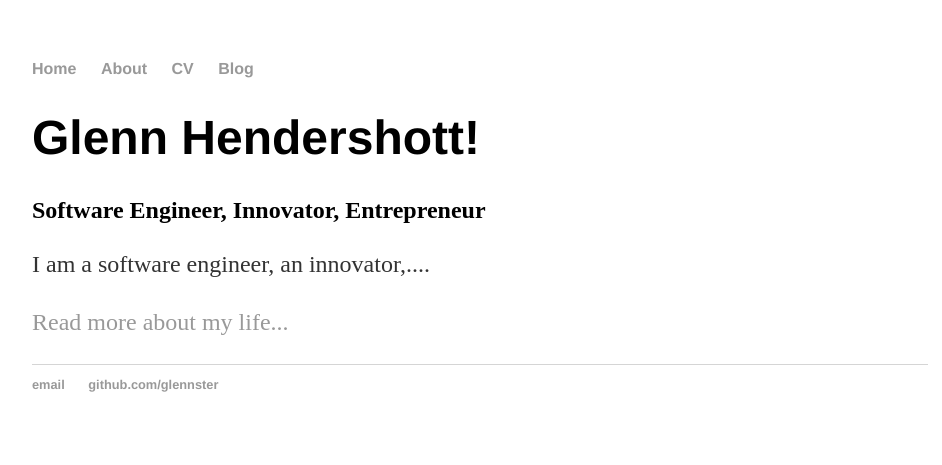
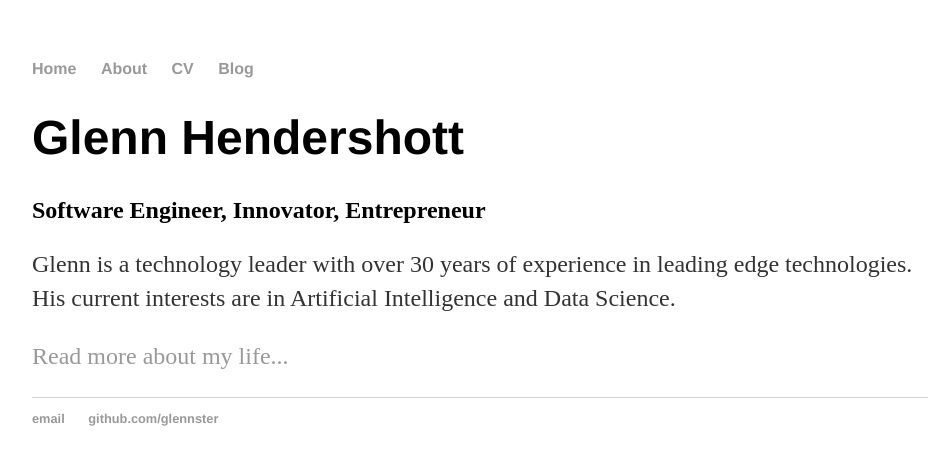
Before and after one commit to glennster/glennster.github.io, a Jekyll site: the page built from index.html, in a window 1280 px wide. Shown: the top 465 px of the page, without its empty margins (160-1102 px from the left). Built offline with Jekyll 4.4.1, drawn with Linux system fonts in a browser that asks for light colours.

Commit message:
Update index.html

```diff
--- a/index.html
+++ b/index.html
@@ -3,8 +3,8 @@ layout: default
 title: Glenn Hendershott, Software Engineer
 ---
 <div class="blurb">
-	<h1>Glenn Hendershott!</h1>
+	<h1>Glenn Hendershott</h1>
 	<h2>Software Engineer, Innovator, Entrepreneur</h2>
-	<p>I am a software engineer, an innovator,.... </p>
+	<p>Glenn is a technology leader with over 30 years of experience in leading edge technologies.  His current interests are in Artificial Intelligence and Data Science.</p>
 	<p><a href="/about">Read more about my life...</a></p>
 </div><!-- /.blurb -->
```
